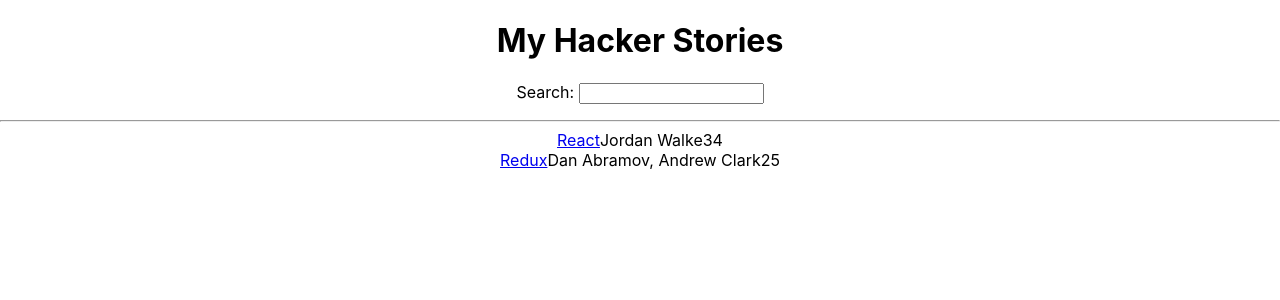
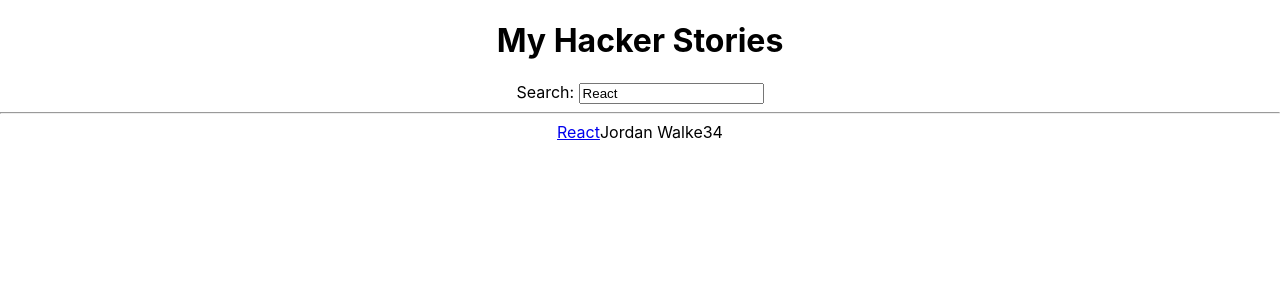
Before and after one commit to ugurh/espa, a React (Create React App) app: page / in a window 1280 px wide. Shown: the top 300 px of the page. Built offline with nearby package versions, Linux system fonts and the light colour scheme.

Commit message:
React Controlled Components

```diff
--- a/src/App.js
+++ b/src/App.js
@@ -23,7 +23,7 @@
     },
   ];
 
-  const [searchTerm, setSearchTerm] = React.useState('');
+  const [searchTerm, setSearchTerm] = React.useState('React'); // initial state : React
 
   const handleSearch = event => {
     setSearchTerm(event.target.value);
@@ -40,9 +40,9 @@
 
     <h1>My Hacker Stories</h1>
 
-    <Search search={handleSearch} />
-    <p>{searchTerm}</p>
+    <Search search={handleSearch} searchTerm={searchTerm}/>
     <hr />
+
     <List list={searchedStories} />
 
     </div>
--- a/src/components/Search.js
+++ b/src/components/Search.js
@@ -4,7 +4,7 @@
     return (
       <div>
           <label htmlFor="search">Search: </label>
-          <input id="search" type="text"  onChange={props.search}/>
+          <input id="search" type="text" value={props.searchTerm} onChange={props.search}/>
       </div>
     )
   }
```
